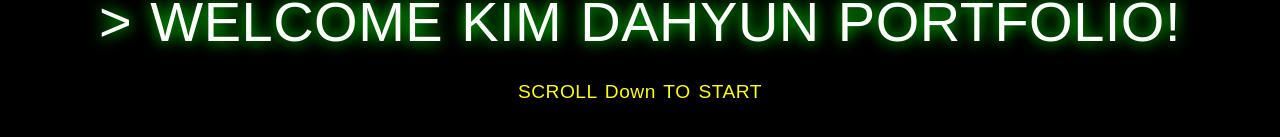
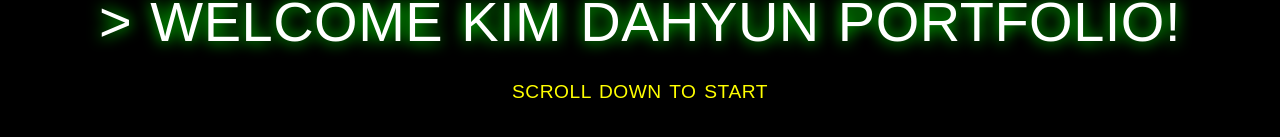
Before and after one commit to kkdh0130/dahyun-portfolio, a React (Create React App) app: page / in a window 1280 px wide. Shown: the part 365-502 px from the top of the page. Built offline with nearby package versions, Linux system fonts and the light colour scheme; a web font is replaced by a local one.

Commit message:
modify home message

```diff
--- a/src/components/Home.js
+++ b/src/components/Home.js
@@ -34,7 +34,7 @@ function Home() {
           <span className="final-text"> > WELCOME KIM DAHYUN PORTFOLIO! </span>
         )}
       </h1>
-      {showScrollText && <p className="scroll-text">SCROLL Down TO START</p>}
+      {showScrollText && <p className="scroll-text">SCROLL DOWN TO START</p>}
     </div>
   );
 }
```
